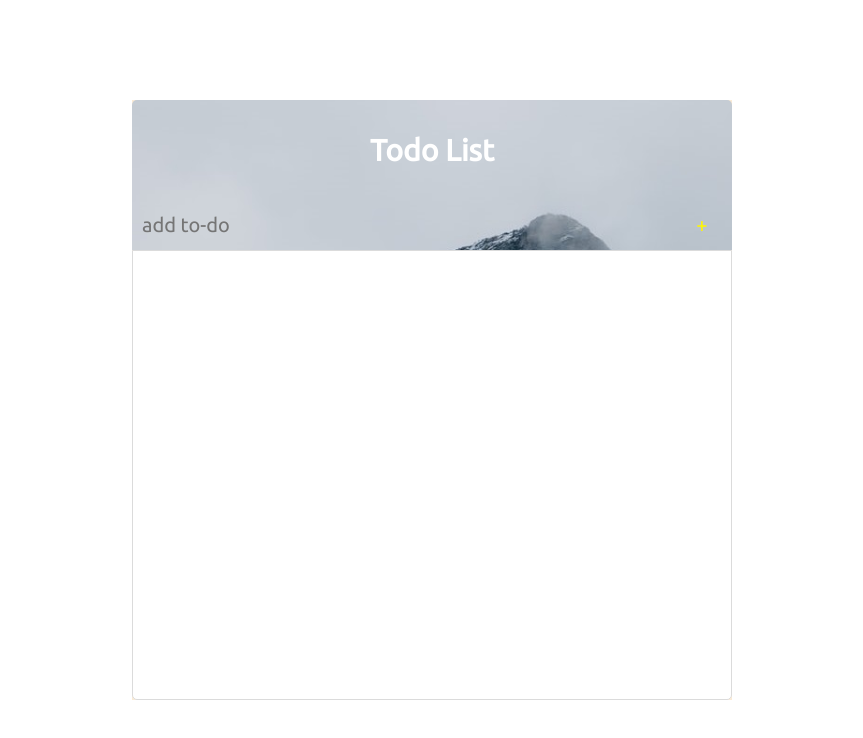
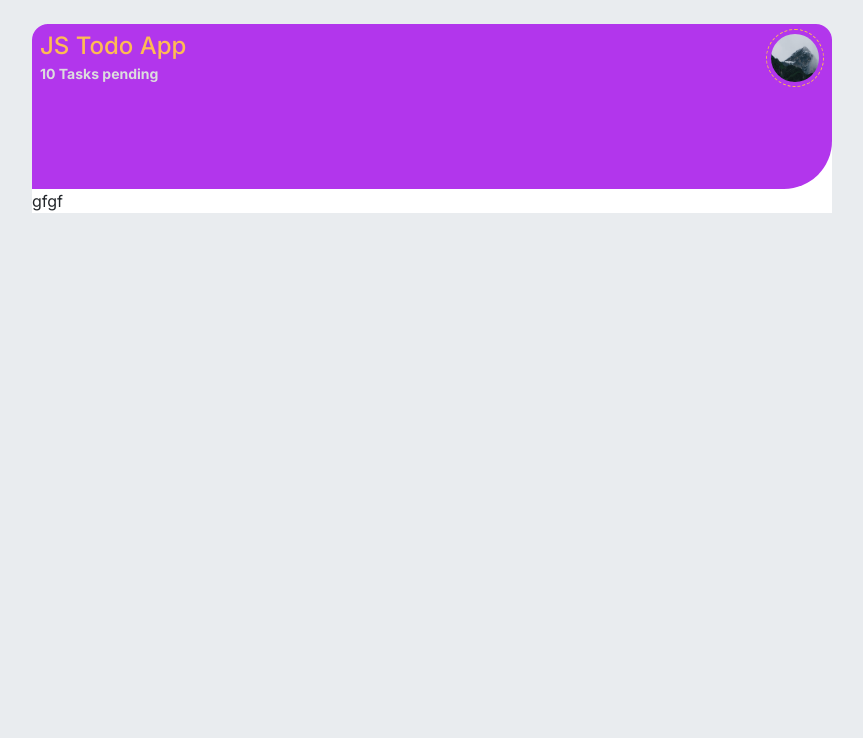
Before and after one commit to sina-pirvand/JS-Todo-List, a plain HTML site: page index.html in a window 1280 px wide. Shown: the whole page, without its empty margins (208-1071 px from the left). Drawn offline with Linux system fonts and the light colour scheme.

Commit message:
forEach method

```diff
--- a/index.html
+++ b/index.html
@@ -4,15 +4,17 @@
     <meta charset="UTF-8" />
     <meta http-equiv="X-UA-Compatible" content="IE=edge" />
     <meta name="viewport" content="width=device-width, initial-scale=1.0" />
-    <title>todo list</title>
+    <title>JS Todo List</title>
     <link rel="stylesheet" href="styles.css" />
-    <!-- <link
+    <link
       rel="stylesheet"
       href="Libs/bootstrap-5.3.0-alpha3-dist/css/bootstrap.min.css"
-    /> -->
+    />
   </head>
-  <body>
-    <section class="container">
+  <body
+    class="d-flex align-items-center justify-content-center flex-column p-0 p-lg-4 bg-body-secondary"
+  >
+    <!-- <section class="container">
       <header>
         <div class="header">
           <h2>Todo List</h2>
@@ -31,8 +33,35 @@
       </header>
       <div id="todos-list"></div>
       <div class="notification"></div>
-    </section>
-    <script src="scripts.js"></script>
-    <!-- <script src="/Libs/bootstrap-5.3.0-alpha3-dist/js/bootstrap.bundle.min.js"></script> -->
+    </section> -->
+    <main
+      class="d-flex align-items-center justify-content-center flex-column mx-auto bg-color-primary"
+    >
+      <header
+        class="header w-100 d-flex align-items-center justify-content-between"
+      >
+        <div class="p-2">
+          <h4 class="mb-0 main-title">JS Todo App</h4>
+          <span class="text-secondary-color fw-bold small"
+            >10 Tasks pending</span
+          >
+        </div>
+        <div class="p-1 rounded-circle mx-2 profile-img-container">
+          <img
+            class="profile-img rounded-circle"
+            src="assets/img/bg.jpg"
+            alt="profile photo"
+          />
+        </div>
+      </header>
+      <section class="w-100 bg-color-primary">gfgf</section>
+    </main>
+
+    <!-- !-------------------------------------------- -->
+    <!--! Scripts -->
+    <!-- !-------------------------------------------- -->
+
+    <!-- <script src="scripts.js"></script> -->
+    <script src="/Libs/bootstrap-5.3.0-alpha3-dist/js/bootstrap.bundle.min.js"></script>
   </body>
 </html>
--- a/scripts.js
+++ b/scripts.js
@@ -70,8 +70,15 @@ function saveTodo() {
 
 //! render todo
 function renderTodos() {
+  //* a message for the times that todo list is empty
+  if (todos.length === 0) {
+    todosList.innerHTML = `<p>You don't have any todos</p>`;
+    return;
+  }
+
   //* clear list befor re-rendering new items
   todosList.innerHTML = "";
+
   //* render items
   todos.forEach((el, idx) => {
     todosList.innerHTML += `
@@ -79,7 +86,9 @@ function renderTodos() {
     <img src=${
       el.checked ? "assets/icon/checkedcircle.svg" : "assets/icon/circle.svg"
     } alt=${el.checked ? "checked icon" : "circle icon"} data-action="check" />
-    <span data-action="check">${el.value}</span>
+    <span class="${el.checked ? "checked" : ""}" data-action="check">${
+      el.value
+    }</span>
     <img src="assets/icon/edit.svg" alt="edit icon" data-action="edit" />
     <img src="assets/icon/trash.svg" alt="trash icon" data-action="delete" />
   </div>
--- a/styles.css
+++ b/styles.css
@@ -1,6 +1,6 @@
 @import url("https://fonts.googleapis.com/css2?family=Ubuntu&display=swap");
 
-:root {
+/* :root {
   --container-height: 600px;
   --contaier-width: 600px;
   --header-height: 150px;
@@ -146,4 +146,88 @@ header {
 
 .notif-enter {
   right: 10px;
+} */
+
+/* *general font */
+@import url("https://fonts.googleapis.com/css2?family=Inter:wght@400;500;700&family=Kaushan+Script&display=swap");
+
+/* *tasks font  */
+@import url("https://fonts.googleapis.com/css2?family=Caveat:wght@400;600;700&display=swap");
+/* font-family: 'Caveat', cursive; */
+
+* {
+  box-sizing: border-box;
+  margin: 0;
+  padding: 0;
+  font-family: "Inter", sans-serif;
 }
+
+:root {
+  --header-color: #b236ec;
+  --title-color: #ffbb53;
+  --title-color-secondary: #ddd;
+  --bg-color-primary: #fff;
+}
+
+/* ! general */
+.bg-color-primary {
+  background-color: var(--bg-color-primary);
+}
+
+/* ! header */
+
+main {
+  width: 100%;
+  border-radius: 1rem 1rem 0 0;
+}
+
+.header {
+  background-color: var(--header-color);
+  border-radius: 0 0 3rem 0;
+  padding-bottom: 6rem;
+}
+
+.main-title {
+  color: var(--title-color);
+}
+
+.text-secondary-color {
+  color: var(--title-color-secondary);
+}
+
+.profile-img-container {
+  border: 1px dashed var(--title-color);
+}
+
+.profile-img {
+  width: 48px;
+  height: 48px;
+}
+
+/* !section */
+
+/* !-------------------------------------- */
+/* ! MEDIA QUERRIES */
+/* !-------------------------------------- */
+
+@media (min-width: 576px) {
+}
+
+@media (min-width: 768px) {
+}
+
+@media (min-width: 992px) {
+  main {
+    width: 800px;
+  }
+
+  .header {
+    border-radius: 1rem 1rem 3rem 0;
+  }
+}
+
+@media (min-width: 1200px) {
+}
+
+@media (min-width: 1400px) {
+}
```
